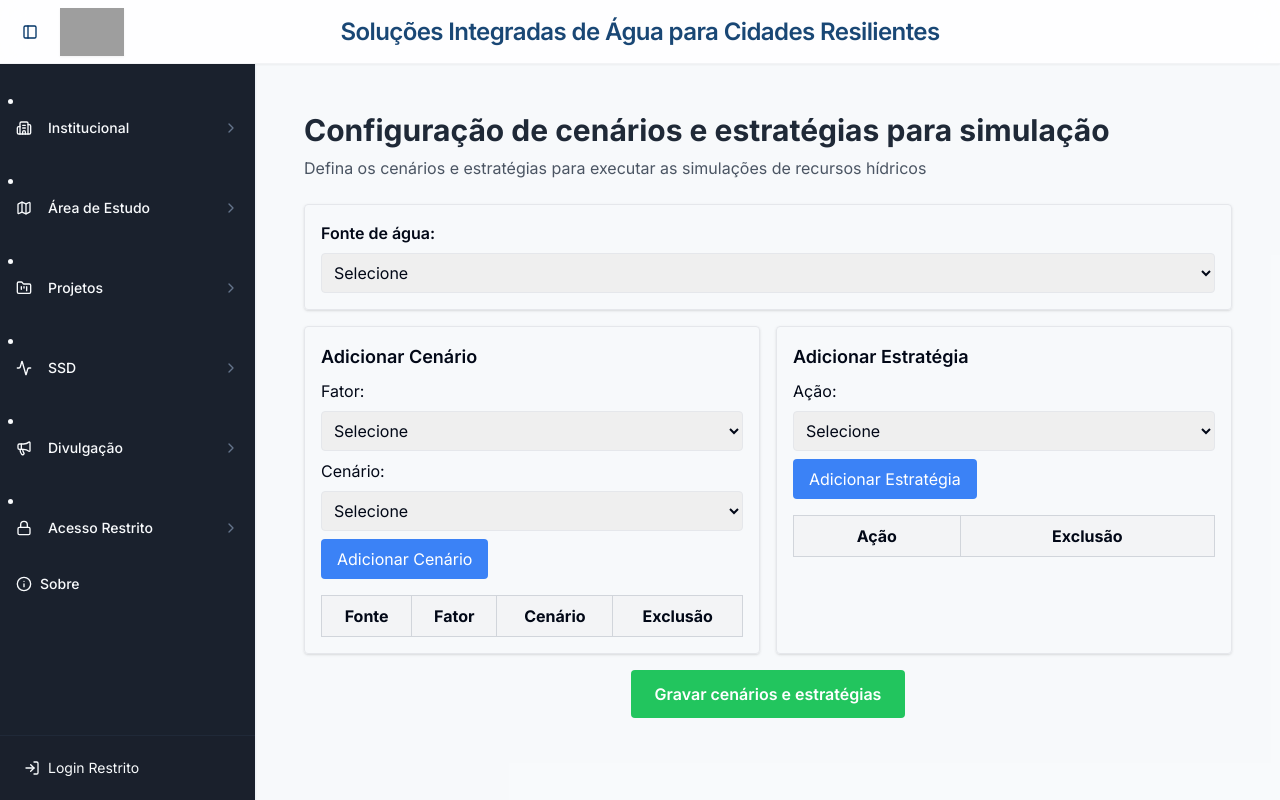
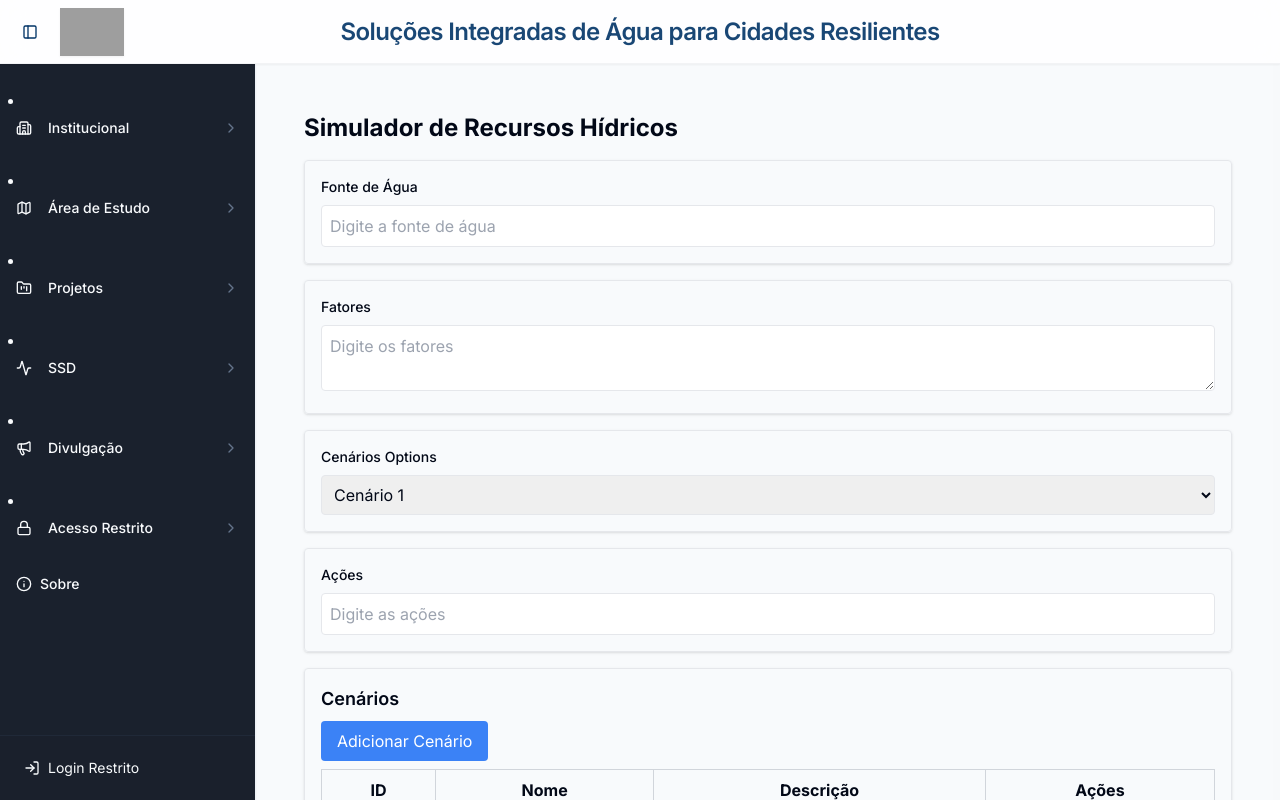
Before and after one commit to wlibrelon/ssd_sacre_v2, a React (Vite) app: page /ssd/configuracoes in a window 1280 px wide. Built offline with nearby package versions, Linux system fonts and the light colour scheme; grey boxes are pictures that could not be loaded.

Commit message:
Auto-commit after full sync (build simulation)

```diff
--- a/src/pages/ssd/Configuracoes.tsx
+++ b/src/pages/ssd/Configuracoes.tsx
@@ -1,186 +1,166 @@
 import React, { useState } from 'react'
-import { Trash2 } from 'lucide-react'
-import useSimulationStore from '@/stores/useSimulationStore'
 
 type Cenario = {
-  fonte: string
-  fator: string
-  cenario: string
+  id: number
+  nome: string
+  descricao: string
+  ativo: boolean
+}
+
+type Estrategia = {
+  id: number
+  nome: string
+  descricao: string
+  custo: number
 }
 
 type Simulacao = {
-  fonte: string
-  cenarios: string
-  estrategias: string
+  id: number
+  nome: string
+  cenarios: Cenario[]
+  estrategias: Estrategia[]
 }
 
-const Configuracoes: React.FC = () => {
-  const { setSimulacao: setSim } = useSimulationStore()
-
-  const [selectedFonte, setSelectedFonte] = useState<string>('')
-  const [newFator, setNewFator] = useState<string>('')
-  const [newCenario, setNewCenario] = useState<string>('')
+const App: React.FC = () => {
+  const [fonteAgua, setFonteAgua] = useState<string>('')
+  const [fatores, setFatores] = useState<string>('')
+  const [cenariosOptions, setCenariosOptions] = useState<string[]>([
+    'Cenário 1',
+    'Cenário 2',
+    'Cenário 3',
+  ])
+  const [acoes, setAcoes] = useState<string>('')
   const [cenarios, setCenarios] = useState<Cenario[]>([])
-  const [selectedAcao, setSelectedAcao] = useState<string>('')
-  const [estrategias, setEstrategias] = useState<string[]>([])
-  const [simulacao, setSimulacao] = useState<Simulacao[]>([])
-  const [isFirstGravar, setIsFirstGravar] = useState<boolean>(true)
-
-  const fontes = ['Rio Batalha', 'Sistema Aquífero Bauru', 'Sistema Aquífero Guarani']
-  const fatores = [
-    'Clima',
-    'Uso da Terra',
-    'Condutividade Hidráulica',
-    'Captações a Montante',
-    'Transmissividade moderada',
-    'Transmissividade alta',
-  ]
-  const cenariosOptions = ['Tendencial', 'Pessimista', 'Conservacionista']
-  const acoes = [
-    'Instalar Barraginhas',
-    'Uso atual',
-    'Expansão de poços',
-    'Instalar barramento a montante',
-    'Condição atual de captação',
-    'Expansão de poços no município',
-    'Mais poços na área urbana',
-    'Captações a Montante',
-    'Campo de poços',
-  ]
+  const [estrategias, setEstrategias] = useState<Estrategia[]>([])
+  const [simulacoes, setSimulacoes] = useState<Simulacao[]>([])
+  const [demandaCenario, setDemandaCenario] = useState<string>('Estagnação Populacional')
+  const [consumo, setConsumo] = useState<string>('Estável - 215 L/pcd')
+  const [perdas, setPerdas] = useState<string>('30%')
 
   const addCenario = () => {
-    if (newFator) {
-      setCenarios([...cenarios, { fonte: selectedFonte, fator: newFator, cenario: newCenario }])
-      setNewFator('')
-      setNewCenario('')
+    const newCenario: Cenario = {
+      id: cenarios.length + 1,
+      nome: `Cenário ${cenarios.length + 1}`,
+      descricao: 'Descrição do cenário',
+      ativo: true,
     }
+    setCenarios([...cenarios, newCenario])
   }
 
-  const deleteCenario = (index: number) => {
-    setCenarios(cenarios.filter((_, i) => i !== index))
+  const deleteCenario = (id: number) => {
+    setCenarios(cenarios.filter((c) => c.id !== id))
   }
 
   const addEstrategia = () => {
-    if (selectedAcao) {
-      setEstrategias([...estrategias, selectedAcao])
-      setSelectedAcao('')
+    const newEstrategia: Estrategia = {
+      id: estrategias.length + 1,
+      nome: `Estratégia ${estrategias.length + 1}`,
+      descricao: 'Descrição da estratégia',
+      custo: 0,
     }
+    setEstrategias([...estrategias, newEstrategia])
   }
 
-  const deleteEstrategia = (index: number) => {
-    setEstrategias(estrategias.filter((_, i) => i !== index))
+  const deleteEstrategia = (id: number) => {
+    setEstrategias(estrategias.filter((e) => e.id !== id))
   }
 
   const handleGravarOuAdicionar = () => {
-    const cenariosStr = cenarios.map((c) => `${c.fator} ${c.cenario}`).join(' | ')
-    const estrategiasStr = estrategias.join(' | ')
-    const novaLinha = { fonte: selectedFonte, cenarios: cenariosStr, estrategias: estrategiasStr }
-
-    const novoArray = [...simulacao, novaLinha]
-    setSimulacao(novoArray)
-    setSim(novoArray)
-
-    setCenarios([])
-    setEstrategias([])
-    if (isFirstGravar) {
-      setIsFirstGravar(false)
+    const newSimulacao: Simulacao = {
+      id: simulacoes.length + 1,
+      nome: `Simulação ${simulacoes.length + 1}`,
+      cenarios: cenarios,
+      estrategias: estrategias,
     }
+    setSimulacoes([...simulacoes, newSimulacao])
   }
 
-  const handleDeleteSimulacao = (index: number) => {
-    const novoArray = simulacao.filter((_, i) => i !== index)
-    setSimulacao(novoArray)
-    setSim(novoArray)
+  const handleDeleteSimulacao = (id: number) => {
+    setSimulacoes(simulacoes.filter((s) => s.id !== id))
   }
 
   return (
-    <div className="p-4">
-      {/* Título da Página */}
-      <div className="mb-6">
-        <h1 className="text-3xl font-bold text-gray-800">
-          Configuração de cenários e estratégias para simulação
-        </h1>
-        <p className="text-gray-600 mt-2">
-          Defina os cenários e estratégias para executar as simulações de recursos hídricos
-        </p>
+    <div className="container mx-auto p-4">
+      <h1 className="text-2xl font-bold mb-4">Simulador de Recursos Hídricos</h1>
+
+      {/* Fonte de Água */}
+      <div className="mb-4 p-4 border rounded shadow">
+        <label className="block text-sm font-medium mb-2">Fonte de Água</label>
+        <input
+          type="text"
+          value={fonteAgua}
+          onChange={(e) => setFonteAgua(e.target.value)}
+          className="w-full p-2 border rounded"
+          placeholder="Digite a fonte de água"
+        />
       </div>
 
-      {/* Top: Card Fonte */}
+      {/* Fatores */}
       <div className="mb-4 p-4 border rounded shadow">
-        <label className="block mb-2 font-semibold">Fonte de água:</label>
+        <label className="block text-sm font-medium mb-2">Fatores</label>
+        <textarea
+          value={fatores}
+          onChange={(e) => setFatores(e.target.value)}
+          className="w-full p-2 border rounded"
+          placeholder="Digite os fatores"
+        />
+      </div>
+
+      {/* Cenários Options */}
+      <div className="mb-4 p-4 border rounded shadow">
+        <label className="block text-sm font-medium mb-2">Cenários Options</label>
         <select
-          value={selectedFonte}
-          onChange={(e) => setSelectedFonte(e.target.value)}
+          value={cenariosOptions[0]}
+          onChange={(e) => setCenariosOptions([e.target.value, ...cenariosOptions.slice(1)])}
           className="w-full p-2 border rounded"
         >
-          <option value="">Selecione</option>
-          {fontes.map((f) => (
-            <option key={f} value={f}>
-              {f}
+          {cenariosOptions.map((option, index) => (
+            <option key={index} value={option}>
+              {option}
             </option>
           ))}
         </select>
       </div>
 
-      {/* Middle: Grid with Construtores */}
-      <div className="grid md:grid-cols-2 gap-4 mb-4">
-        {/* Quadro 2: Fator and Cenário */}
-        <div className="p-4 border rounded shadow">
-          <h3 className="mb-2 font-semibold text-lg">Adicionar Cenário</h3>
-          <label className="block mb-2">Fator:</label>
-          <select
-            value={newFator}
-            onChange={(e) => setNewFator(e.target.value)}
-            className="w-full p-2 border rounded mb-2"
-          >
-            <option value="">Selecione</option>
-            {fatores.map((f) => (
-              <option key={f} value={f}>
-                {f}
-              </option>
-            ))}
-          </select>
-          <label className="block mb-2">Cenário:</label>
-          <select
-            value={newCenario}
-            onChange={(e) => setNewCenario(e.target.value)}
-            className="w-full p-2 border rounded mb-2"
-          >
-            <option value="">Selecione</option>
-            {cenariosOptions.map((c) => (
-              <option key={c} value={c}>
-                {c}
-              </option>
-            ))}
-          </select>
-          <button
-            onClick={addCenario}
-            className="px-4 py-2 bg-blue-500 text-white rounded hover:bg-blue-600"
-          >
+      {/* Ações */}
+      <div className="mb-4 p-4 border rounded shadow">
+        <label className="block text-sm font-medium mb-2">Ações</label>
+        <input
+          type="text"
+          value={acoes}
+          onChange={(e) => setAcoes(e.target.value)}
+          className="w-full p-2 border rounded"
+          placeholder="Digite as ações"
+        />
+      </div>
+
+      {/* Cenários */}
+      <div className="mb-4 p-4 border rounded shadow">
+        <h2 className="text-lg font-semibold mb-2">Cenários</h2>
+        <button onClick={addCenario} className="bg-blue-500 text-white px-4 py-2 rounded mb-2">
           Adicionar Cenário
         </button>
-          <table className="w-full mt-4 border-collapse border border-gray-300">
+        <table className="w-full table-auto border-collapse border border-gray-300">
           <thead>
-              <tr className="bg-gray-100">
-                <th className="border border-gray-300 p-2">Fonte</th>
-                <th className="border border-gray-300 p-2">Fator</th>
-                <th className="border border-gray-300 p-2">Cenário</th>
-                <th className="border border-gray-300 p-2">Exclusão</th>
+            <tr>
+              <th className="border border-gray-300 p-2">ID</th>
+              <th className="border border-gray-300 p-2">Nome</th>
+              <th className="border border-gray-300 p-2">Descrição</th>
+              <th className="border border-gray-300 p-2">Ações</th>
             </tr>
           </thead>
           <tbody>
-              {cenarios.map((c, i) => (
-                <tr key={i}>
-                  <td className="border border-gray-300 p-2">{c.fonte}</td>
-                  <td className="border border-gray-300 p-2">{c.fator}</td>
-                  <td className="border border-gray-300 p-2">{c.cenario}</td>
-                  <td className="border border-gray-300 p-2 text-center">
+            {cenarios.map((cenario) => (
+              <tr key={cenario.id}>
+                <td className="border border-gray-300 p-2">{cenario.id}</td>
+                <td className="border border-gray-300 p-2">{cenario.nome}</td>
+                <td className="border border-gray-300 p-2">{cenario.descricao}</td>
+                <td className="border border-gray-300 p-2">
                   <button
-                      onClick={() => deleteCenario(i)}
-                      className="text-red-500 hover:text-red-700 cursor-pointer"
-                      title="Excluir"
+                    onClick={() => deleteCenario(cenario.id)}
+                    className="bg-red-500 text-white px-2 py-1 rounded"
                   >
-                      <Trash2 size={18} />
+                    Deletar
                   </button>
                 </td>
               </tr>
@@ -189,46 +169,33 @@ const Configuracoes: React.FC = () => {
         </table>
       </div>
 
-        {/* Quadro 3: Ações */}
-        <div className="p-4 border rounded shadow">
-          <h3 className="mb-2 font-semibold text-lg">Adicionar Estratégia</h3>
-          <label className="block mb-2">Ação:</label>
-          <select
-            value={selectedAcao}
-            onChange={(e) => setSelectedAcao(e.target.value)}
-            className="w-full p-2 border rounded mb-2"
-          >
-            <option value="">Selecione</option>
-            {acoes.map((a) => (
-              <option key={a} value={a}>
-                {a}
-              </option>
-            ))}
-          </select>
-          <button
-            onClick={addEstrategia}
-            className="px-4 py-2 bg-blue-500 text-white rounded hover:bg-blue-600"
-          >
+      {/* Estratégias */}
+      <div className="mb-4 p-4 border rounded shadow">
+        <h2 className="text-lg font-semibold mb-2">Estratégias</h2>
+        <button onClick={addEstrategia} className="bg-blue-500 text-white px-4 py-2 rounded mb-2">
           Adicionar Estratégia
         </button>
-          <table className="w-full mt-4 border-collapse border border-gray-300">
+        <table className="w-full table-auto border-collapse border border-gray-300">
           <thead>
-              <tr className="bg-gray-100">
-                <th className="border border-gray-300 p-2">Ação</th>
-                <th className="border border-gray-300 p-2">Exclusão</th>
+            <tr>
+              <th className="border border-gray-300 p-2">ID</th>
+              <th className="border border-gray-300 p-2">Nome</th>
+              <th className="border border-gray-300 p-2">Descrição</th>
+              <th className="border border-gray-300 p-2">Ações</th>
             </tr>
           </thead>
           <tbody>
-              {estrategias.map((e, i) => (
-                <tr key={i}>
-                  <td className="border border-gray-300 p-2">{e}</td>
-                  <td className="border border-gray-300 p-2 text-center">
+            {estrategias.map((estrategia) => (
+              <tr key={estrategia.id}>
+                <td className="border border-gray-300 p-2">{estrategia.id}</td>
+                <td className="border border-gray-300 p-2">{estrategia.nome}</td>
+                <td className="border border-gray-300 p-2">{estrategia.descricao}</td>
+                <td className="border border-gray-300 p-2">
                   <button
-                      onClick={() => deleteEstrategia(i)}
-                      className="text-red-500 hover:text-red-700 cursor-pointer"
-                      title="Excluir"
+                    onClick={() => deleteEstrategia(estrategia.id)}
+                    className="bg-red-500 text-white px-2 py-1 rounded"
                   >
-                      <Trash2 size={18} />
+                    Deletar
                   </button>
                 </td>
               </tr>
@@ -236,45 +203,37 @@ const Configuracoes: React.FC = () => {
           </tbody>
         </table>
       </div>
-      </div>
 
-      {/* Single Button */}
-      <div className="text-center mb-4">
+      {/* Simulações */}
+      <div className="mb-4 p-4 border rounded shadow">
+        <h2 className="text-lg font-semibold mb-2">Simulações</h2>
         <button
           onClick={handleGravarOuAdicionar}
-          className="px-6 py-3 bg-green-500 text-white rounded hover:bg-green-600 font-semibold"
-          disabled={cenarios.length === 0 && estrategias.length === 0}
+          className="bg-green-500 text-white px-4 py-2 rounded mb-2"
         >
-          {isFirstGravar ? 'Gravar cenários e estratégias' : 'Adicionar'}
+          Gravar ou Adicionar
         </button>
-      </div>
-
-      {/* Tabela Simulacao */}
-      {simulacao.length > 0 && (
-        <div className="p-4 border rounded shadow">
-          <h3 className="mb-4 font-semibold text-lg">Simulação</h3>
-          <table className="w-full border-collapse border border-gray-300">
+        <table className="w-full table-auto border-collapse border border-gray-300">
           <thead>
-              <tr className="bg-gray-100">
-                <th className="border border-gray-300 p-2">Fonte</th>
+            <tr>
+              <th className="border border-gray-300 p-2">ID</th>
+              <th className="border border-gray-300 p-2">Nome</th>
               <th className="border border-gray-300 p-2">Cenários</th>
-                <th className="border border-gray-300 p-2">Estratégias</th>
-                <th className="border border-gray-300 p-2">Exclusão</th>
+              <th className="border border-gray-300 p-2">Ações</th>
             </tr>
           </thead>
           <tbody>
-              {simulacao.map((s, i) => (
-                <tr key={i}>
-                  <td className="border border-gray-300 p-2">{s.fonte}</td>
-                  <td className="border border-gray-300 p-2">{s.cenarios}</td>
-                  <td className="border border-gray-300 p-2">{s.estrategias}</td>
-                  <td className="border border-gray-300 p-2 text-center">
+            {simulacoes.map((simulacao) => (
+              <tr key={simulacao.id}>
+                <td className="border border-gray-300 p-2">{simulacao.id}</td>
+                <td className="border border-gray-300 p-2">{simulacao.nome}</td>
+                <td className="border border-gray-300 p-2">{simulacao.cenarios.length}</td>
+                <td className="border border-gray-300 p-2">
                   <button
-                      onClick={() => handleDeleteSimulacao(i)}
-                      className="text-red-500 hover:text-red-700 cursor-pointer"
-                      title="Excluir"
+                    onClick={() => handleDeleteSimulacao(simulacao.id)}
+                    className="bg-red-500 text-white px-2 py-1 rounded"
                   >
-                      <Trash2 size={18} />
+                    Deletar
                   </button>
                 </td>
               </tr>
@@ -282,9 +241,59 @@ const Configuracoes: React.FC = () => {
           </tbody>
         </table>
       </div>
-      )}
+
+      {/* Nova seção: Configuração de Demanda e Perdas */}
+      <div className="mb-4">
+        <h2 className="text-lg font-semibold mb-4">Configuração de Demanda e Perdas</h2>
+        <div className="grid md:grid-cols-2 gap-4">
+          {/* Quadro Demanda de consumo */}
+          <div className="p-4 border rounded shadow">
+            <h3 className="text-md font-medium mb-2">Demanda de consumo</h3>
+            <div className="mb-2">
+              <label className="block text-sm font-medium mb-1">Cenários</label>
+              <select
+                value={demandaCenario}
+                onChange={(e) => setDemandaCenario(e.target.value)}
+                className="w-full p-2 border rounded"
+              >
+                <option value="Estagnação Populacional">Estagnação Populacional</option>
+                <option value="Crescimento Tendencial">Crescimento Tendencial</option>
+                <option value="Crescimento Acelerado">Crescimento Acelerado</option>
+              </select>
+            </div>
+            <div>
+              <label className="block text-sm font-medium mb-1">Consumo</label>
+              <select
+                value={consumo}
+                onChange={(e) => setConsumo(e.target.value)}
+                className="w-full p-2 border rounded"
+              >
+                <option value="Crescente - até 250 L/pcd">Crescente - até 250 L/pcd</option>
+                <option value="Estável - 215 L/pcd">Estável - 215 L/pcd</option>
+                <option value="Decrescente - até 180 L/pcd">Decrescente - até 180 L/pcd</option>
+              </select>
+            </div>
+          </div>
+
+          {/* Quadro Cenários de Perdas */}
+          <div className="p-4 border rounded shadow">
+            <h3 className="text-md font-medium mb-2">Cenários de Perdas</h3>
+            <label className="block text-sm font-medium mb-1">Perdas</label>
+            <select
+              value={perdas}
+              onChange={(e) => setPerdas(e.target.value)}
+              className="w-full p-2 border rounded"
+            >
+              <option value="30%">30%</option>
+              <option value="28%">28%</option>
+              <option value="26%">26%</option>
+              <option value="24%">24%</option>
+            </select>
+          </div>
+        </div>
+      </div>
     </div>
   )
 }
 
-export default Configuracoes
+export default App
```
Also changed, not shown: .skip.config.json. Lines whose indentation alone changed are shown as unchanged.
